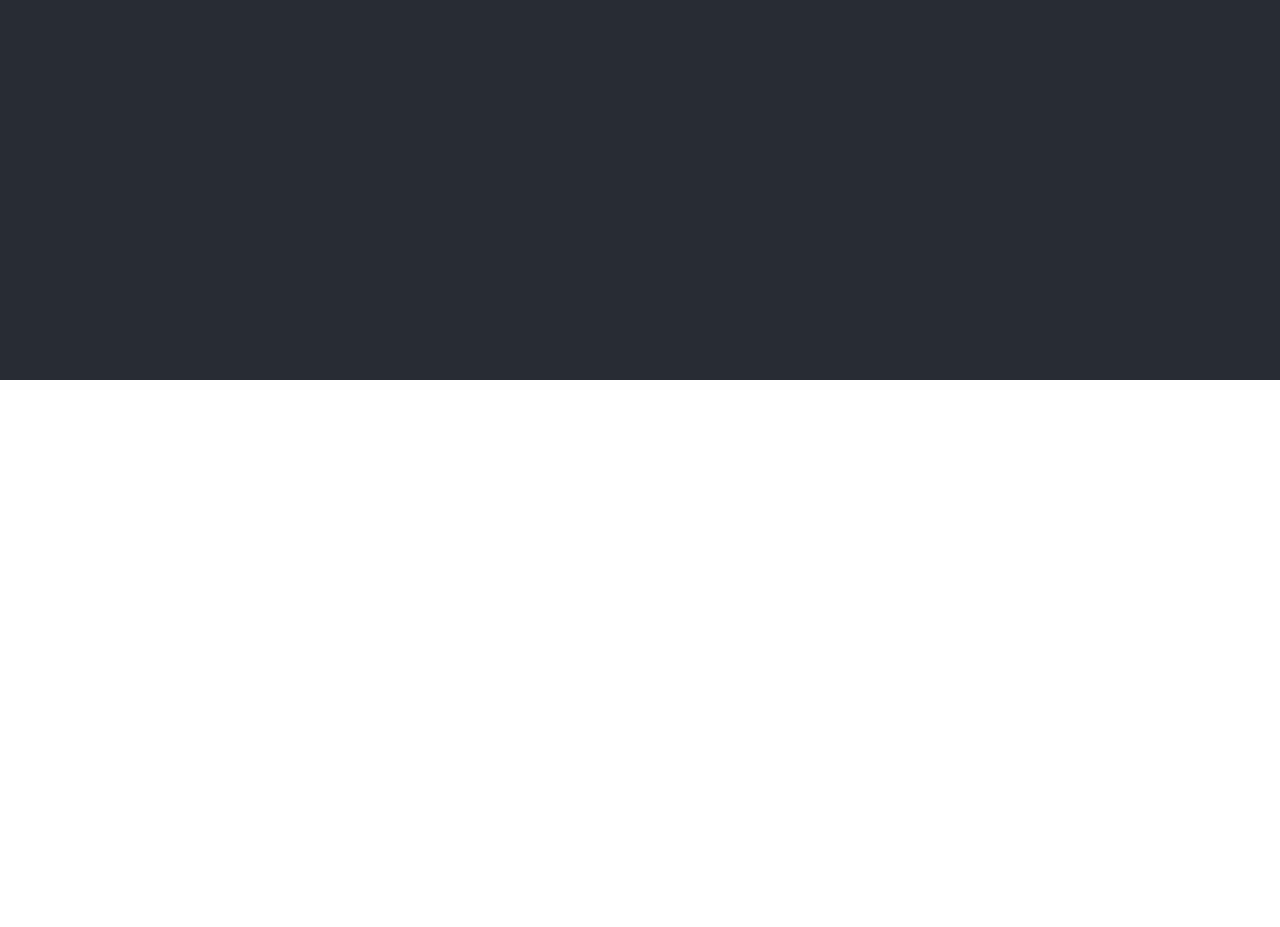
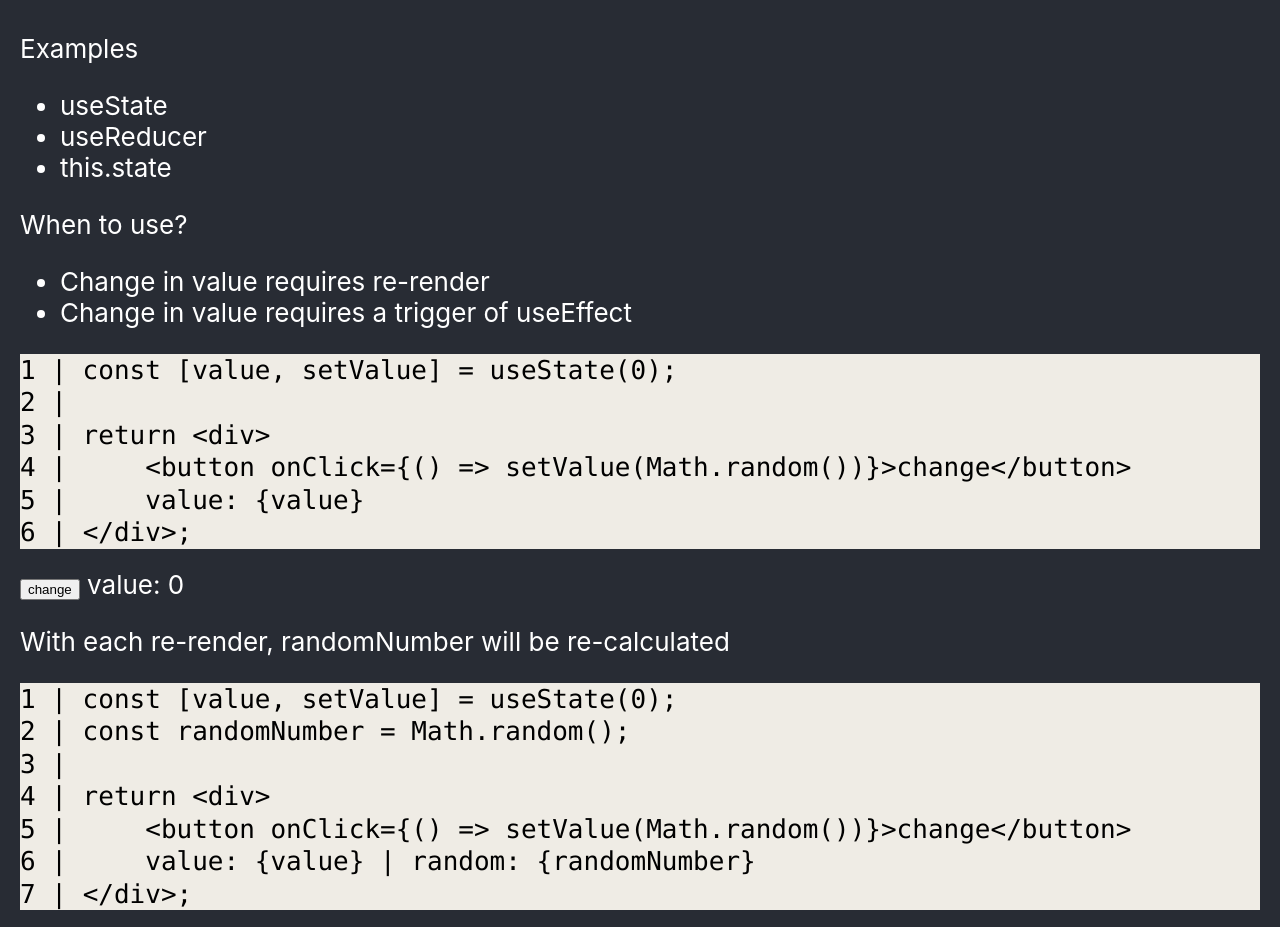
Before and after one commit to joheec/react-hooks-tutorial, a React (Create React App) app: page / in a window 1280 px wide. Shown: the part 420-1347 px from the top of the page. Before the commit the page ends 800 px from the top, so only its background shows below. Built offline with nearby package versions, Linux system fonts and the light colour scheme.

Commit message:
React state section

```diff
--- a/src/App.css
+++ b/src/App.css
@@ -1,5 +1,5 @@
 #content {
-  padding: 20px 0;
+  padding: 20px;
 }
 
 h1, h3 {
@@ -10,6 +10,7 @@ h1, h3 {
   background-color: #282c34;
   min-height: 100vh;
   font-size: calc(10px + 2vmin);
+  color: white;
 }
 
 .App-logo {
@@ -29,7 +30,6 @@ h1, h3 {
   flex-direction: column;
   align-items: center;
   justify-content: center;
-  color: white;
 }
 
 .App-link {
@@ -45,6 +45,10 @@ h1, h3 {
   }
 }
 
+.sample {
+  margin: 20px 0;
+}
+
 .text-center {
   text-align: center;
 }
--- a/src/App.js
+++ b/src/App.js
@@ -1,5 +1,6 @@
 import logo from './logo.svg';
 import './App.css';
+import ReactState from './components/ReactState';
 
 function App() {
   return (
@@ -30,6 +31,7 @@ function App() {
             Beta React Docs
           </a>
         </div>
+        <ReactState />
       </div>
     </div>
   );
--- /dev/null
+++ b/src/components/ReactState/index.js
@@ -0,0 +1,67 @@
+import { useState } from 'react';
+const ReactState = () => {
+	const [value, setValue] = useState(0);
+	const randomNumber = Math.floor(Math.random()*100);
+	const isEven = value % 2 === 0 ? true : false;
+
+	console.count('React States Section> Re-Render Count');
+
+	return <div>
+		<h2>React States</h2>
+		<p>Examples</p>
+		<ul>
+			<li>useState</li>
+			<li>useReducer</li>
+			<li>this.state</li>
+		</ul>
+		<p>When to use?</p>
+		<ul>
+			<li>Change in value requires re-render</li>
+			<li>Change in value requires a trigger of useEffect</li>
+		</ul>
+		<code>
+			1 | const [value, setValue] = useState(0);<br />
+			2 | <br/>
+			3 | return {"<div>"}<br/>
+			4 | &nbsp;&nbsp;&nbsp;&nbsp;{"<button onClick={() => setValue(Math.random())}>change</button>"}<br />
+			5 | &nbsp;&nbsp;&nbsp;&nbsp;{"value: {value}"}<br/>
+			6 | {"</div>;"}
+		</code>
+		<div className="sample">
+			<button onClick={() => setValue(Math.floor(Math.random()*100))}>change</button> value: {value}
+		</div>
+		<p>With each re-render, randomNumber will be re-calculated</p>
+		<code>
+			1 | const [value, setValue] = useState(0);<br />
+			2 | const randomNumber = Math.random();<br />
+			3 | <br/>
+			4 | return {"<div>"}<br/>
+			5 | &nbsp;&nbsp;&nbsp;&nbsp;{"<button onClick={() => setValue(Math.random())}>change</button>"}<br />
+			6 | &nbsp;&nbsp;&nbsp;&nbsp;{"value: {value} | random: {randomNumber}"}<br/>
+			7 | {"</div>;"}
+		</code>
+		<div className="sample">
+			<button onClick={() => setValue(Math.floor(Math.random()*100))}>change</button> value: {value} | random: {randomNumber}
+		</div>
+		<p> This is great if we want to re-calcuate something when a React state changes. For example, isEven needs to be re-calculated whenever value changes.</p>
+		<code>
+			1 | const [value, setValue] = useState(0);<br />
+			2 | const isEven = value % 2 === 0 ? true : false;<br/>
+			3 | <br/>
+			4 | return {"<div>"}<br/>
+			5 | &nbsp;&nbsp;&nbsp;&nbsp;{"<button onClick={() => setValue(Math.random())}>change</button>"}<br />
+			6 | &nbsp;&nbsp;&nbsp;&nbsp;{"value: {value} | is even: {isEven}"}<br/>
+			7 | {"</div>;"}
+		</code>
+		<div className="sample">
+			<button onClick={() => setValue(Math.floor(Math.random()*100))}>change</button> value: {value} | is even: {isEven.toString()}
+		</div>
+		<p>What if we want to...</p>
+		<ul>
+			<li>Not recalculate a variable between re-renders?</li>
+			<li>Change a value without causing a re-render?</li>
+		</ul>
+	</div>;
+}
+
+export default ReactState;
--- a/src/index.css
+++ b/src/index.css
@@ -10,4 +10,8 @@ body {
 code {
   font-family: source-code-pro, Menlo, Monaco, Consolas, 'Courier New',
     monospace;
+  color: black;
+  background-color: #efece5;
+  display: block;
+  line-height: 1.25em;
 }
```
